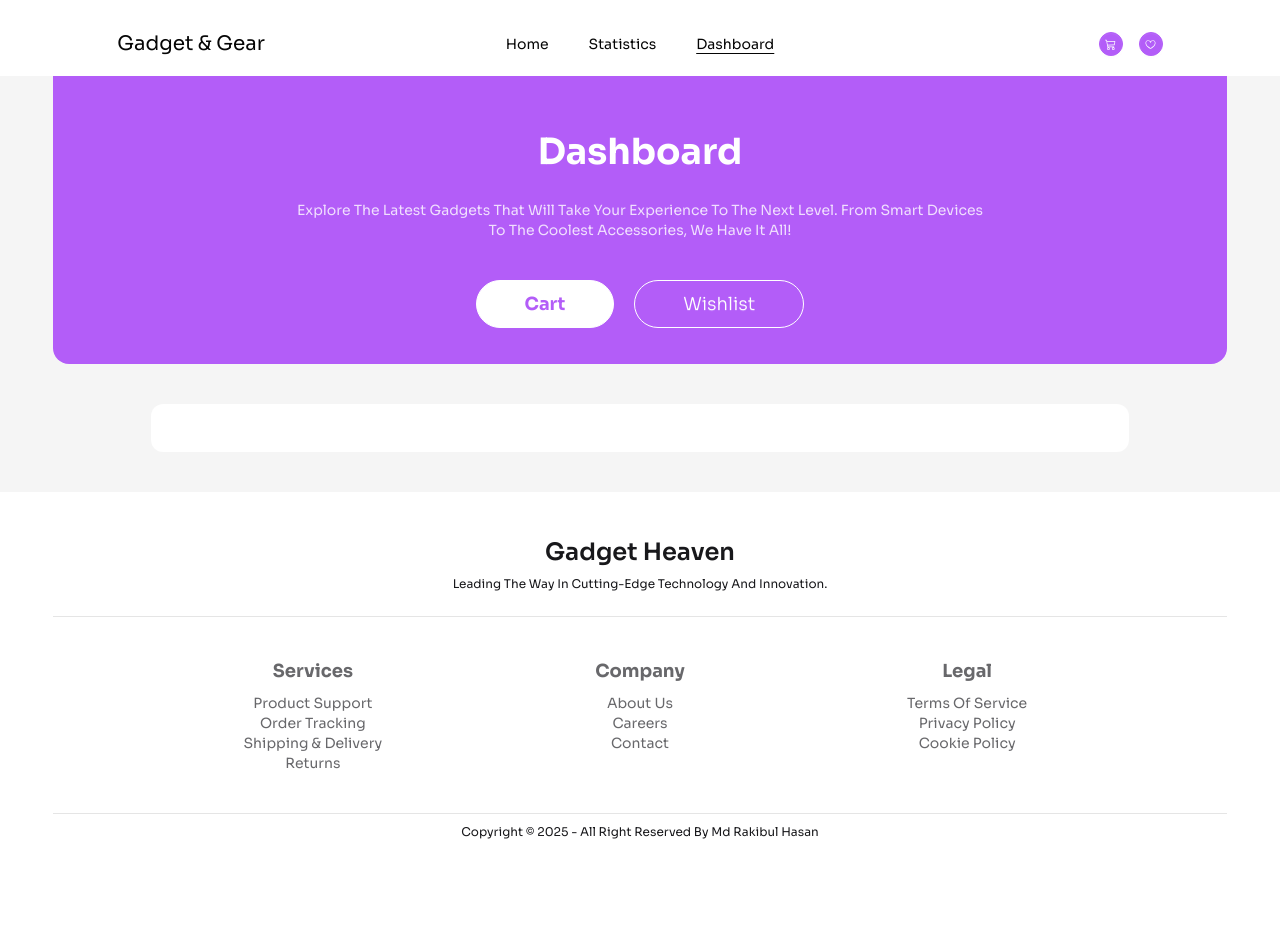
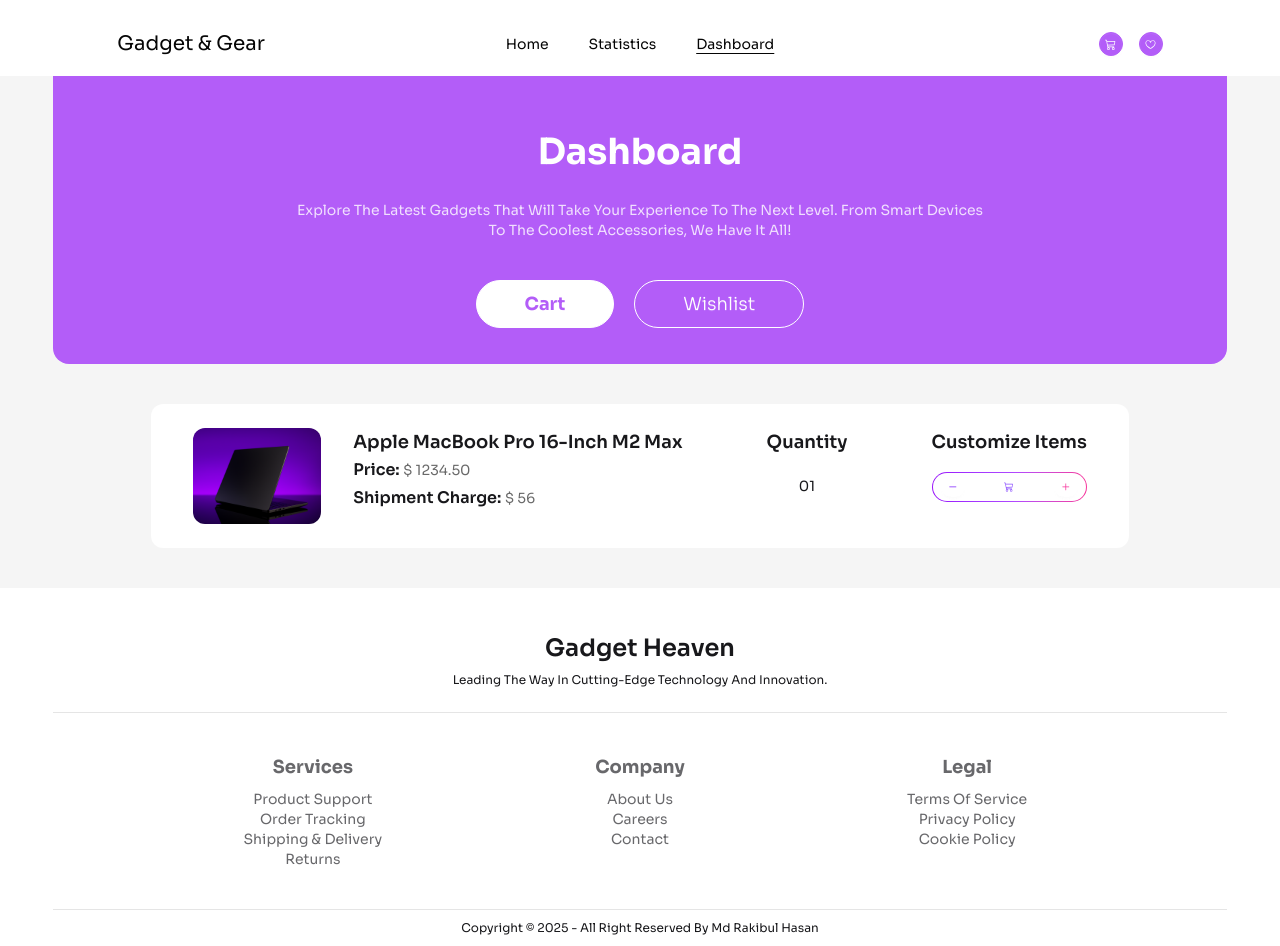
Before and after one commit to rakib-hasan-78/shopping-cart, a React (Vite) app: page /dashboard in a window 1280 px wide. Before the commit the page ends 850 px from the top, so only its background shows below. Built offline with nearby package versions, Linux system fonts and the light colour scheme.

Commit message:
card basic structure on work going..

```diff
--- a/src/components/SelectedItems/SelectedItems.jsx
+++ b/src/components/SelectedItems/SelectedItems.jsx
@@ -1,14 +1,61 @@
 import React from 'react';
 import { useLoaderData } from 'react-router-dom';
-
+import im from '../../assets/hero.png';
+import { AiOutlineMinus, AiOutlinePlus } from 'react-icons/ai';
+import { BsCart3 } from 'react-icons/bs';
 const SelectedItems = ({selectedContent}) => {
-    const selectedItem = useLoaderData();
-
+    const product = useLoaderData();
+    const {product_title, product_image, price, shipping_charge} = product;
     return (
         <div
-        className='w-10/12 py-6 h-auto bg-project-white rounded-xl'
+        className='w-10/12 py-6 h-auto bg-project-white rounded-xl flex items-center justify-around'
         >
+            {/* product image */}
+            <div className='w-auto h-24 flex items-start space-x-8'>
+                <img className='w-32 rounded-xl' src={im} alt={`any name`} />
+                <div>
+                    <h4 className='text-lg font-semibold'>Apple MacBook Pro 16-inch M2 Max</h4>
+                    <h5> <span className='font-semibold text-base'>price:</span> <span className='text-sm text-project-black/60'>$ 1234.50</span> </h5>
+                    <h6> <span className='font-semibold text-base'>shipment charge:</span>  <span className='text-sm text-project-black/60'>$ 56</span> </h6>
+                </div>
+            </div>
+            {/* product quantity */}
+            <div className='flex items-center justify-start flex-col h-24 space-y-5'>
+                <h5 className='text-lg font-semibold'>quantity</h5>
+                <h6 className='text-sm'>01</h6>
+            </div>
+            {/* action button based on logic */}
+            <div className='h-24 flex flex-col items-center justify-start space-y-4'>
+                <h5 className='text-lg font-semibold'>customize items</h5>
+                <div className='btn-gradient-border p-[1px] w-full'>
+                    <div className="bg-white rounded-full flex items-center justify-between px-2 py-1 w-full">
+                        <button
+                        className="btn btn-xs btn-circle text-xs min-h-0 h-5 p-0 bg-transparent border-none">
+                        <small
+                        className='text-violet-600'
+                        >
+                        <AiOutlineMinus />
+                        </small>
+                        </button>
 
+                        <span className='text-xs'>
+                        <small className='text-violet-500'>
+                            <BsCart3 />
+                        </small>
+                        </span>
+
+                        <button
+                        className="btn btn-xs btn-circle text-xs min-h-0 h-5 py-2.5 bg-transparent border-none">
+                        <small
+                        className='text-pink-500'
+                        >
+                        <AiOutlinePlus />
+                        </small>
+                        </button>
+                    </div>
+                </div>
+            </div>
+            {/*  */}
         </div>
     );
 };
```
